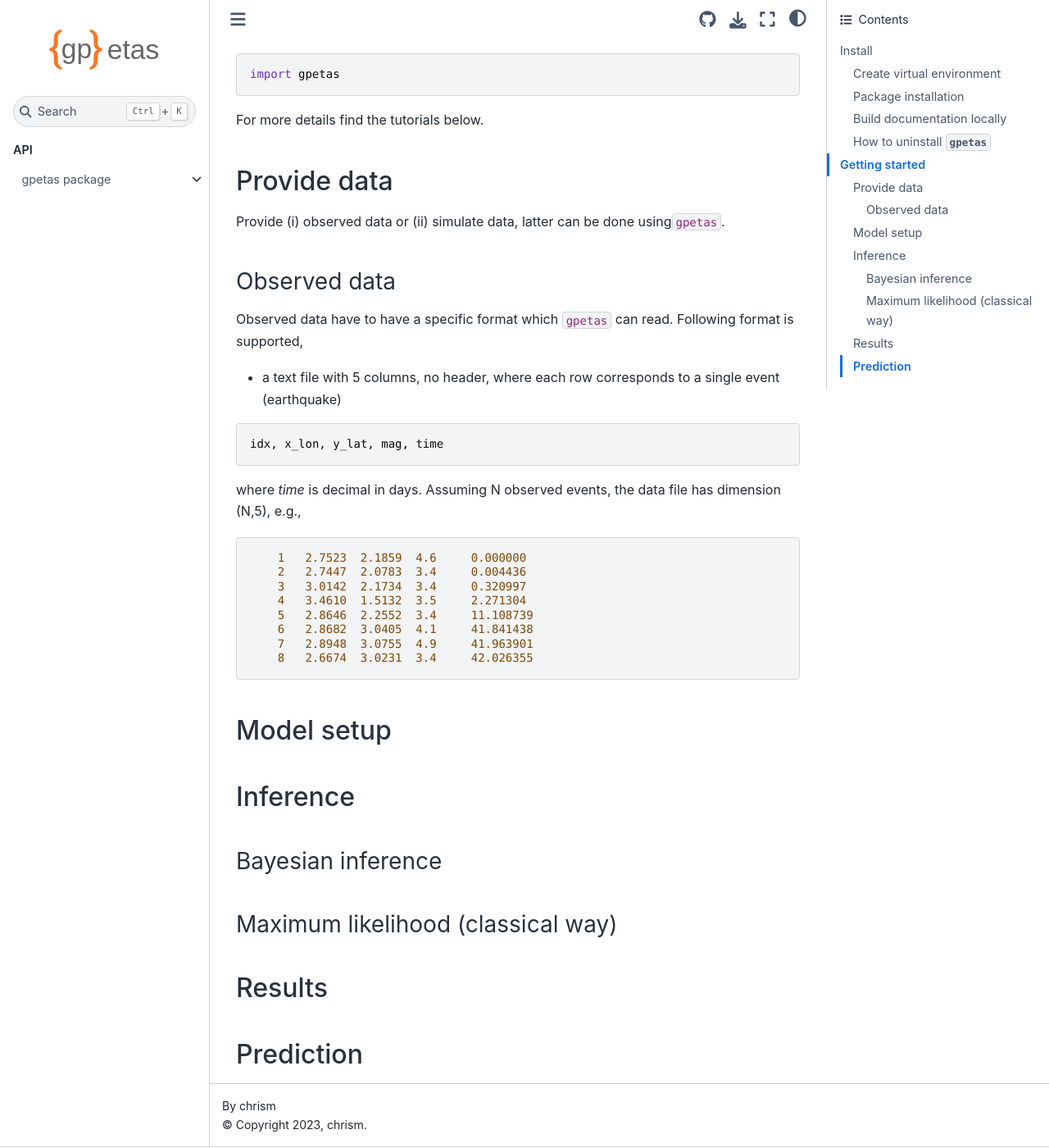
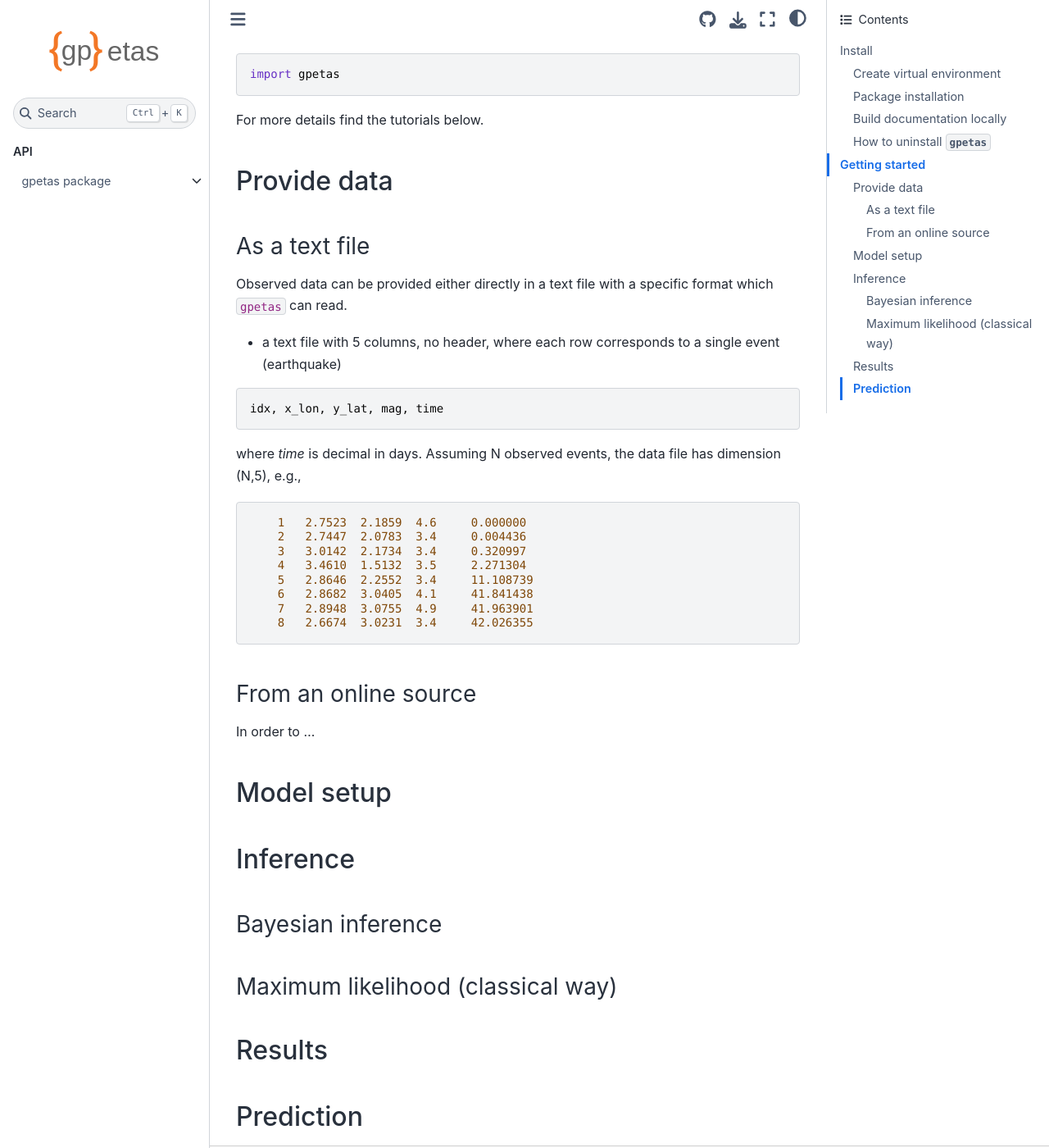
Before and after one commit to chris-molki/gpetas, a Sphinx documentation site: the page built from docs/source/README.md, in a window 1280 px wide and 1400 px high, scrolled down 1663 px. Shown: the whole window at 82% size. Built offline with Sphinx 7.4.7 and the Sphinx Book theme 1.1.4, drawn with Linux system fonts in a browser that asks for light colours.

Commit message:
data model inference

````diff
--- a/docs/source/README.md
+++ b/docs/source/README.md
@@ -70,13 +70,10 @@ import gpetas
 For more details find the tutorials below.
 
 ## Provide data
-Provide (i) observed data
-or (ii) simulate data, latter can be done using``gpetas``.
+### As a text file
+Observed data can be provided either directly
+in a text file with a specific format which ``gpetas`` can read.
 
-### Observed data
-
-Observed data have to have a specific format which ``gpetas`` can read.
-Following format is supported,
 * a text file with 5 columns, no header, where each row corresponds to a single event (earthquake)
 ```
 idx, x_lon, y_lat, mag, time
@@ -93,7 +90,8 @@ where *time* is decimal in days. Assuming N observed events, the data file has d
     8	2.6674	3.0231	3.4	42.026355
 ```
 
-
+### From an online source
+In order to ...
 
 
 
````
